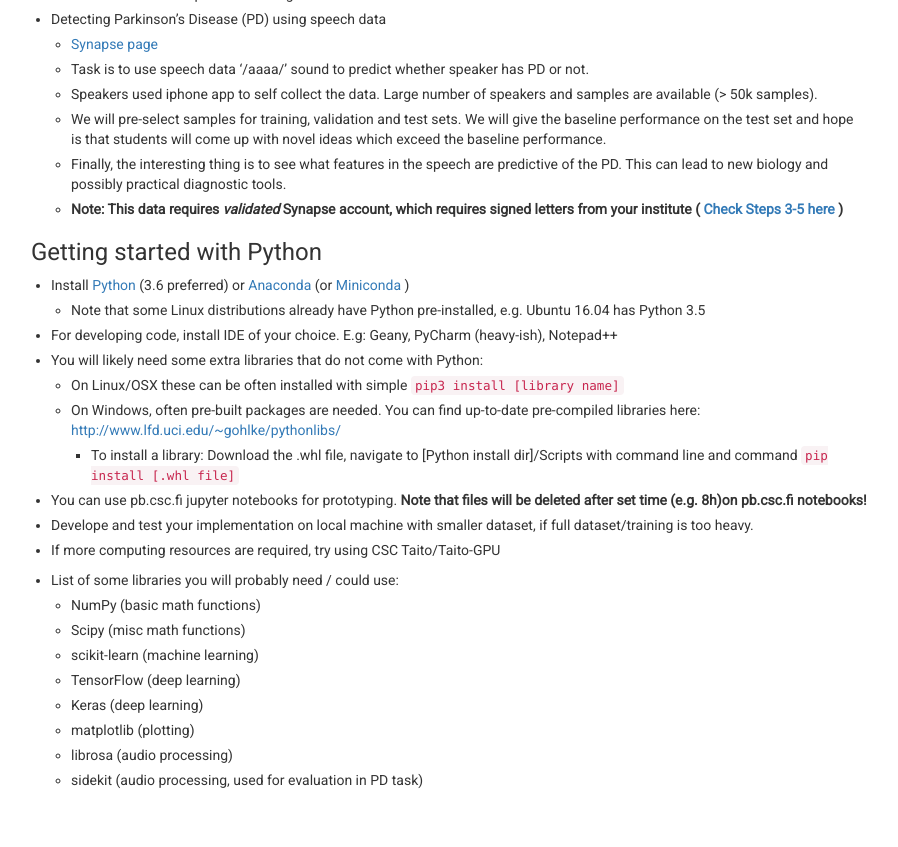
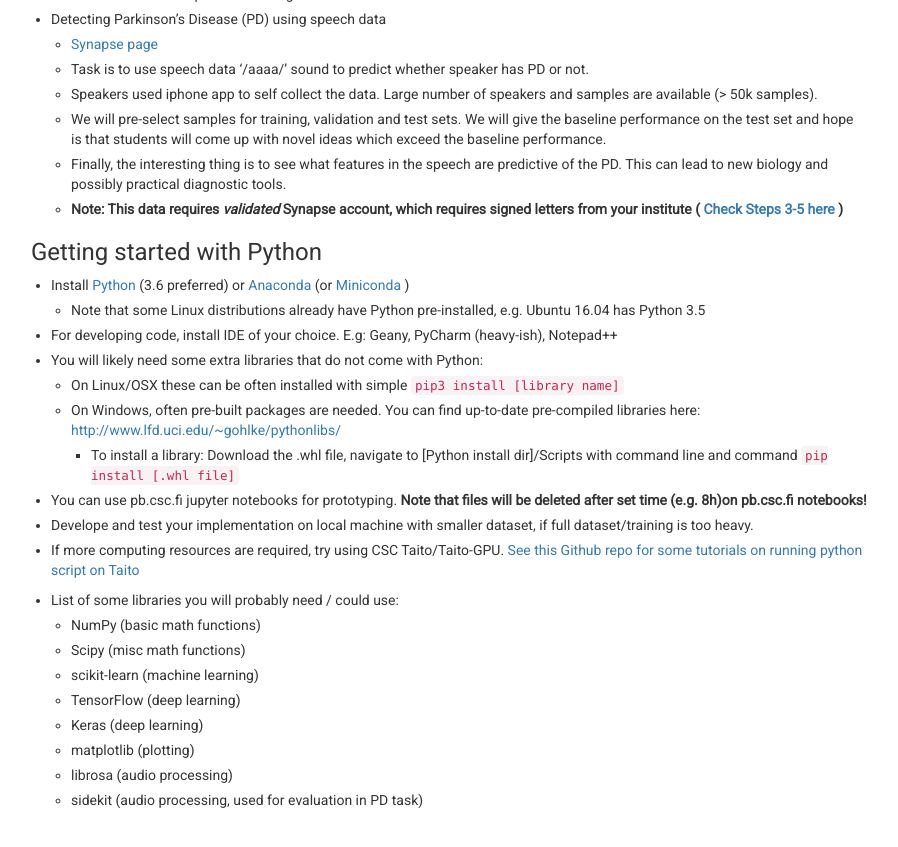
Before and after one commit to abrahamwoubie/Summer_School_RL, a Jekyll site: the page built from tasks.md, in a window 1280 px wide and 900 px high, scrolled down 1155 px. Shown: the top 847 px of the window, without its empty margins (174-1072 px from the left). Built offline with Jekyll 4.4.1, drawn with Linux system fonts in a browser that asks for light colours; nearby versions of some CDN libraries.

Commit message:
Added link to CSC github repo

```diff
--- a/tasks.md
+++ b/tasks.md
@@ -64,7 +64,7 @@ Projects can be one of the following (one per person):
         - To install a library: Download the .whl file, navigate to [Python install dir]/Scripts with command line and command `pip install [.whl file]`
 - You can use pb.csc.fi jupyter notebooks for prototyping. **Note that files will be deleted after set time (e.g. 8h)on pb.csc.fi notebooks!**
 - Develope and test your implementation on local machine with smaller dataset, if full dataset/training is too heavy.
-- If more computing resources are required, try using CSC Taito/Taito-GPU
+- If more computing resources are required, try using CSC Taito/Taito-GPU. [See this Github repo for some tutorials on running python script on Taito](https://github.com/CSCfi/machine-learning-scripts/tree/master/courses/uefml2017)
 
 - List of some libraries you will probably need / could use:
     - NumPy (basic math functions)
```
